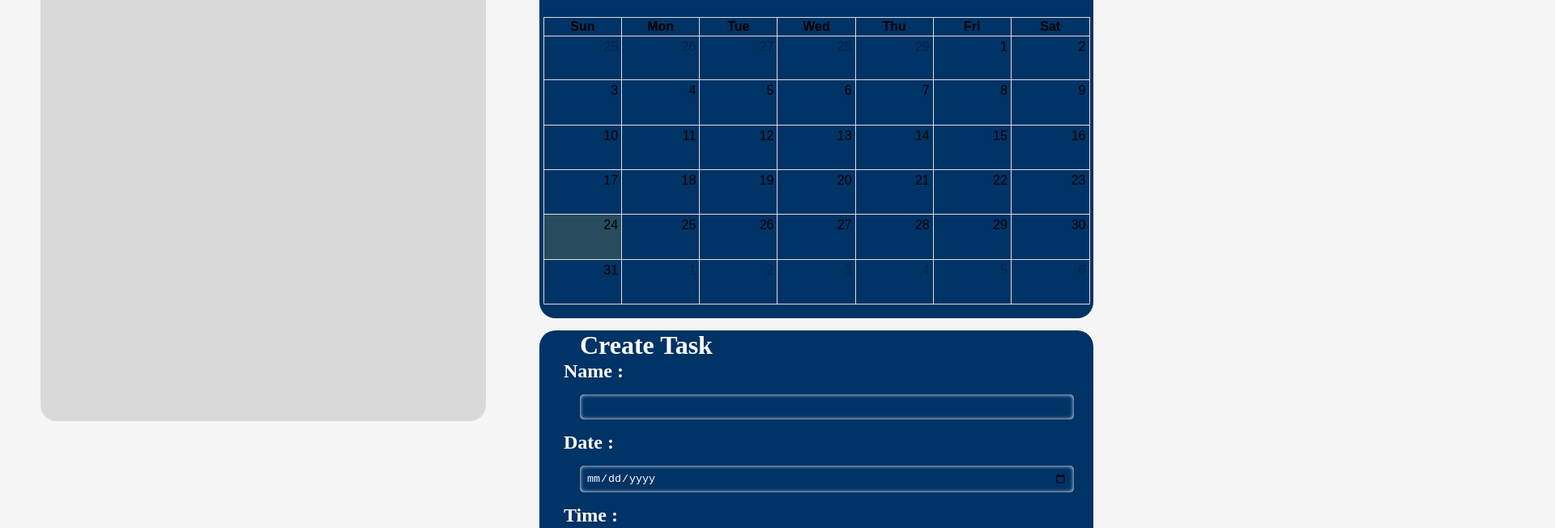
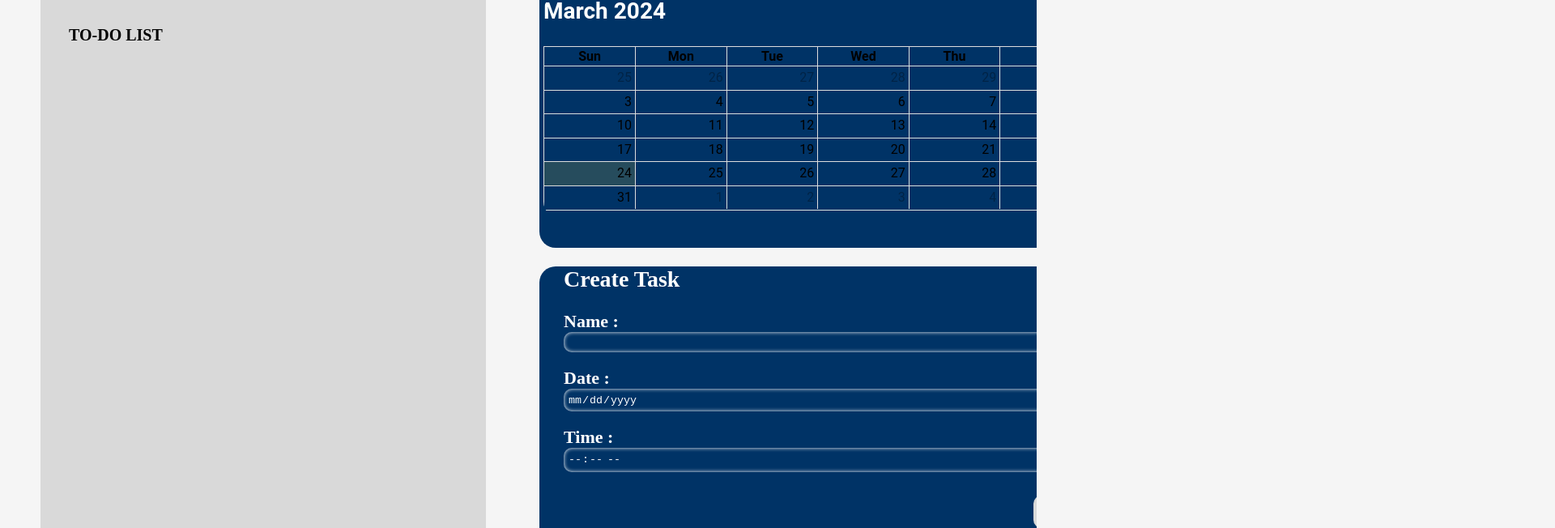
Before and after one commit to Lafarie/SDGP-AIducator, a React (Vite) app in the folder client/: page /todo in a window 1280 px wide. Shown: the part 46-698 px from the top of the page at 81% size, 1920 px wide, since content can reach past the window. Built offline with nearby package versions, Linux system fonts and the light colour scheme; a web font is replaced by a local one.

Commit message:
To-Do update

```diff
--- a/client/package.json
+++ b/client/package.json
@@ -15,11 +15,11 @@
     "react": "^18.2.0",
     "react-dom": "^18.2.0",
     "react-router-dom": "^6.21.3",
+    "react-slick": "^0.30.2",
+    "slick-carousel": "^1.8.1",
     "vite": "^5.1.3",
     "vite-tsconfig-paths": "^4.3.1",
-    "web-vitals": "^2.1.4",
-    "react-slick": "^0.30.2",
-    "slick-carousel": "^1.8.1"
+    "web-vitals": "^2.1.4"
   },
   "scripts": {
     "start": "vite",
--- a/client/src/todo.css
+++ b/client/src/todo.css
@@ -1,6 +1,13 @@
+/* the body style to stop scrolling of the page */
+.ToDo {
+    overflow-x: hidden;
+    /* overflow-y: hidden; */
+
+}
+
 .form {
-    width: 684px;
-    height: 300px;
+    width: 800px;
+    height: 350px;
     border-radius: 20px;
     background-color: #003366;
 }
@@ -8,39 +15,42 @@
 .form h2 {
     color: #FFF;
     font-family: "Inria Sans";
-    font-size: 32px;
-    margin: 15px 0px 0px 50px;
+    font-size: 28px;
+    margin-left: 30px;
+    /* margin: 15px 0px 0px 50px; */
 }
 
 .taskLabel {
     color: #FFF;
     font-family: "Inria Sans";
     font-weight: 700;
-    font-size: 24px;
-    margin: 15px 0px 15px 30px;
+    font-size: 22px;
+    margin-left: 30px;
+    /* margin: 15px 0px 15px 30px; */
 }
 
 .form input {
-    margin: 15px 0px 15px 50px;
-    width: 594px;
+    /* margin: 15px 0px 15px 50px; */
+    margin-left: 30px;
+    width: 700px;
     border-radius: 0;
     background-color: #003366;
     border: none;
-    padding: 8px;
+    padding: 5px;
     background-clip: content-box;
     box-shadow: inset 0 0 5px 0 #FFF;
-    border-radius: 5px;
+    border-radius: 10px;
     color: #FFF;
 }
 
 .form button {
-    margin-left: 3%;
+    margin-left: 610px;
     font-family: "Inria Sans";
     color: #003366;
     cursor: pointer;
     border-radius: 10px;
-    width: 159px;
-    height: 48px;
+    width: 130px;
+    height: 40px;
     font-size: 24px;
 }
 
@@ -140,8 +150,8 @@ input:checked + .toggle:before {
 
 .calendarArea {
     background-color: #003366;
-    width: 684px;
-    height: 437px;
+    width: 800px;
+    height: 350px;
     border-radius: 20px;
     display: flex;
     justify-content: center;
@@ -154,15 +164,16 @@ input:checked + .toggle:before {
 
 .taskContainer {
     width: 550px;
-    height: 640px;
+    height: 722px;
     flex-shrink: 0;
     border-radius: 20px;
     background: #D9D9D9;
-    margin: -830px 0 0 50px;
+    margin: -724px 0 0 50px;
 }
 
-/* .topic {
+.topic p {
     font-family: "Inria Sans";
     font-size: 20px;
-    margin: 0 0 0 50px;
-} */
+    padding: 70px 0 0 30px;
+    font-weight: bold;
+}
--- a/client/src/todo.jsx
+++ b/client/src/todo.jsx
@@ -1,13 +1,14 @@
-import React, { useState } from "react";
+import React, { useRef, useState } from "react";
 import './todo.css';
+import Navbar from './component/Navbar';
 import FullCalendar from '@fullcalendar/react';
 import dayGridPlugin from '@fullcalendar/daygrid';
 import interactionPlugin from '@fullcalendar/interaction';
 
-const MyCalendar = ({ events }) => {
+const MyCalendar = ({ events, onDateClick }) => {
     return (
         // styles for the calendar
-        <div style={{ width: '675px', height: '435px', borderRadius: '20px', overflow: 'hidden', color: 'white'}}>
+        <div style={{ width: '790px', height: '275px', borderRadius: '20px', overflow: 'hidden', color: 'white'}}>
             <FullCalendar
                 plugins={[ dayGridPlugin, interactionPlugin ]}
                 initialView="dayGridMonth"
@@ -19,17 +20,20 @@ const MyCalendar = ({ events }) => {
                 dayMaxEvents={true}
                 weekends={true}
                 style={{width: '100%', height: '100%'}}
-                aspectRatio={1.9}      //aspect ratio used to set the height of the dates
+                aspectRatio={3.9}      //aspect ratio used to set the height of the dates
+                eventClick={onDateClick}
             />
         </div>
     );
 }
 
-const ToDo = () => {
+const ToDo = ({}) => {
     const [taskName, setTaskName] = useState('');
     const [taskDate, setTaskDate] = useState('');
     const [taskTime,  setTaskTime] = useState('');
     const [events, setEvents] = useState([]);
+    const [tasks, setTasks] = useState([]);
+    const calendarRef = useRef(null); //reference to the calendar instance
 
     const handleTaskNameChange = (e) => {
         setTaskName(e.target.value);
@@ -47,26 +51,50 @@ const ToDo = () => {
         e.preventDefault();
 
         const newEvent = {
-            title: taskName,
-            start: taskDate + 'T' + taskTime
+            start: taskDate,
+            // end: taskDate + 'T' + taskTime,
+            rendering: 'background',
+            color: 'red',
         };
 
-        console.log('New Event: ', newEvent);
+        // console.log('New Event: ', newEvent);
 
         setEvents([...events, newEvent]);
+
+         const newTask = {
+            name: taskName,
+            completed: false,
+         };
+
+         setTasks([...tasks, newTask]);
 
         setTaskName('');
         setTaskDate('');
         setTaskTime('');
     };
 
+    //trigger click event on the calendar to highlight the newly added event
+    if (calendarRef.current) {
+        calendarRef.current.getApi().dispatch({
+            type: 'dateClick',
+            date: taskDate
+        });
+    }
+
+    const handleTaskCheckBoxChange = (index) => {
+        const updatedTasks = [...tasks];
+        updatedTasks[index].completed = !updatedTasks[index].completed;
+        setTasks(updatedTasks);
+    }
+
     return (
+        <body className="ToDo">
+        {/* <Navbar />     */}
         <div >
             <div className="container">
                 <div className="calendarArea">
                     <MyCalendar events={events} />
                 </div>
-
 
                 <div className="form">
                     <h2>Create Task</h2>
@@ -75,12 +103,12 @@ const ToDo = () => {
                             <label htmlFor="name" className="taskLabel">Name : </label><br/>
                             <input type='text' value={taskName} onChange={handleTaskNameChange} required/>
                         </div>
-
+                        <br />
                         <div>
                             <label htmlFor="date" className="taskLabel">Date : </label><br/>
                             <input type='date' value={taskDate} onChange={handleTaskDateChange} required/>
                         </div>
-
+                        <br />
                         <div>
                             <label htmlFor="time" className="taskLabel">Time : </label><br/>
                             <input type='time' value={taskTime} onChange={handleTaskTimeChange}  required/>
@@ -126,11 +154,12 @@ const ToDo = () => {
 
             <div className="taskContainer">
                 <div className="topic">
-                    {/* <p>To-Do</p>  this line is used to show to-do in task container */}
+                    <p>TO-DO LIST</p>
                 </div>
             </div>
 
         </div>
+        </body>
     );
 }
 
--- a/client/vite.config.ts
+++ b/client/vite.config.ts
@@ -12,7 +12,7 @@ export default defineConfig({
         proxy: {
             '/foo' : "",
             '/api': {
-              target: 'http://localhost:3001',// this is the port where the server is running
+              target: 'http://localhost:3002',// this is the port where the server is running
               changeOrigin: true,
               rewrite: (path) => path.replace(/^\/api/, ''),
             },
```
Also changed, not shown: 2 other files (tests, documents, lock files or other folders).
